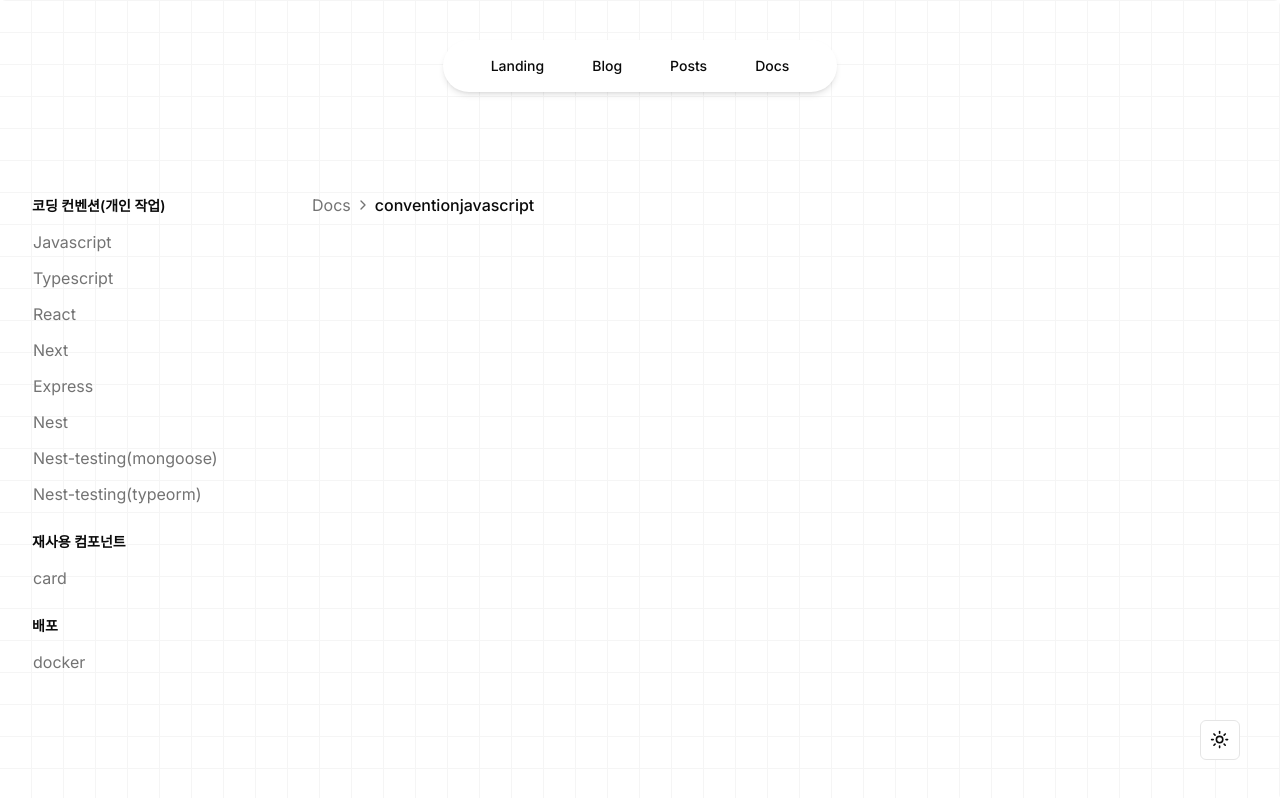
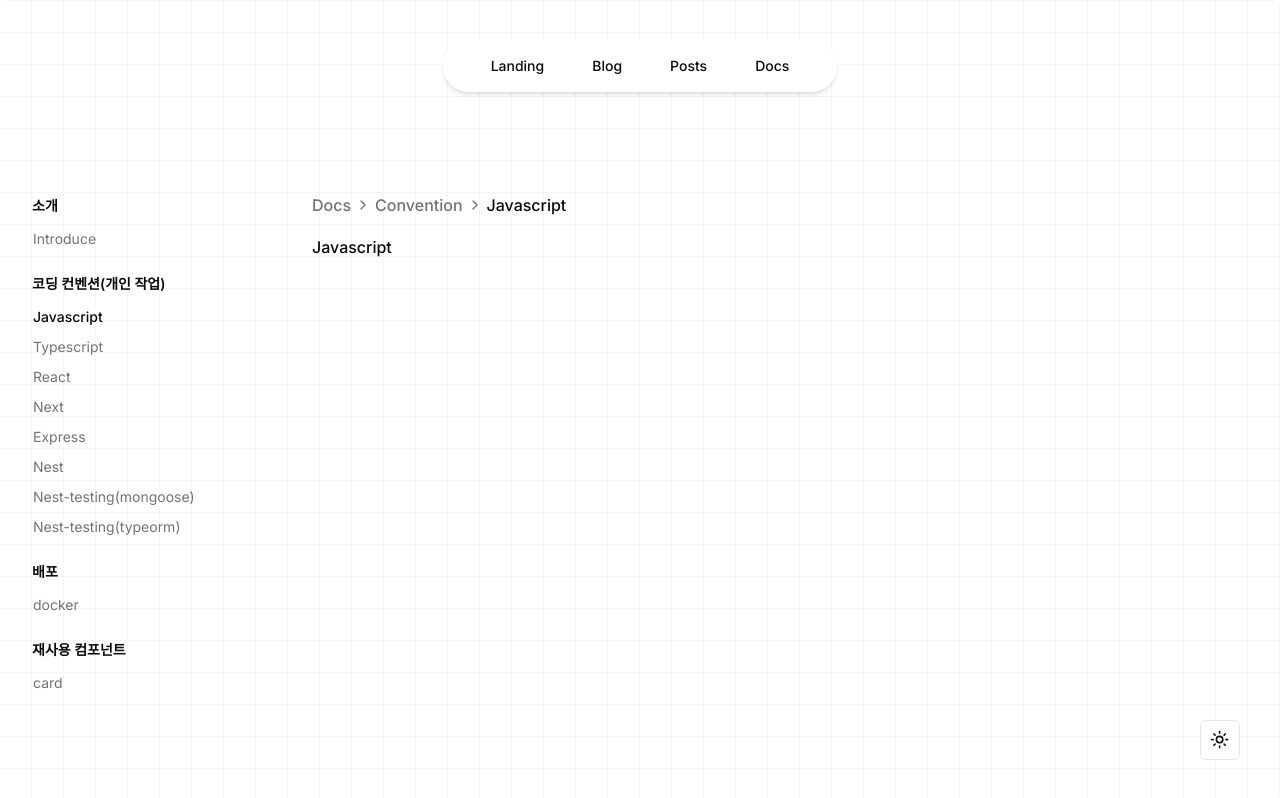
Before and after one commit to woo3145/nextjs14-blog-starter, a Next.js app: page /docs/convention/javascript in a window 1280 px wide. Built offline with nearby package versions, Linux system fonts and the light colour scheme.

Commit message:
✨ Bread 컴포넌트 작업

```diff
--- /dev/null
+++ b/src/app/docs/(contents)/convention/javascript/page.tsx
@@ -0,0 +1,10 @@
+import { Bread } from '@/app/docs/_components/bread';
+
+export default async function ConventionJavascriptPage() {
+  return (
+    <div>
+      <Bread items={['Docs', 'Convention', 'Javascript']} />
+      <div className="font-medium text-foreground">Javascript</div>
+    </div>
+  );
+}
--- /dev/null
+++ b/src/app/docs/(contents)/convention/typescript/page.tsx
@@ -0,0 +1,10 @@
+import { Bread } from '@/app/docs/_components/bread';
+
+export default async function ConventionTypescriptPage() {
+  return (
+    <div>
+      <Bread items={['Docs', 'Convention', 'Typescript']} />
+      <div className="font-medium text-foreground">Typescript</div>
+    </div>
+  );
+}
--- /dev/null
+++ b/src/app/docs/(contents)/layout.tsx
@@ -0,0 +1,13 @@
+import { ReactNode } from 'react';
+
+interface DocPageProps {
+  children: ReactNode;
+}
+
+export default async function DocPage({ children }: DocPageProps) {
+  return (
+    <main className="relative py-6 lg:gap-10 lg:py-8 ">
+      <div className="mx-auto w-full min-w-0">{children}</div>
+    </main>
+  );
+}
--- /dev/null
+++ b/src/app/docs/(contents)/page.tsx
@@ -0,0 +1,11 @@
+import { ChevronRightIcon } from 'lucide-react';
+import { Bread } from '../_components/bread';
+
+export default async function IntroducePage() {
+  return (
+    <div>
+      <Bread items={['Docs', 'Introduce']} />
+      <div className="font-medium text-foreground">Introduce</div>
+    </div>
+  );
+}
--- a/src/app/docs/[[...slug]]/page.tsx
+++ /dev/null
@@ -1,23 +0,0 @@
-import { ChevronRightIcon } from 'lucide-react';
-
-interface DocPageProps {
-  params: {
-    slug: string[];
-  };
-}
-
-export default async function DocPage({ params }: DocPageProps) {
-  return (
-    <main className="relative py-6 lg:gap-10 lg:py-8 ">
-      <div className="mx-auto w-full min-w-0">
-        <div className="mb-4 flex items-center space-x-1 text-sm text-muted-foreground">
-          <div className="overflow-hidden text-ellipsis whitespace-nowrap">
-            Docs
-          </div>
-          <ChevronRightIcon className="h-4 w-4" />
-          <div className="font-medium text-foreground">{params.slug}</div>
-        </div>
-      </div>
-    </main>
-  );
-}
--- /dev/null
+++ b/src/app/docs/_components/bread.tsx
@@ -0,0 +1,24 @@
+import { cn } from '@/lib/utils';
+import { ChevronRightIcon } from 'lucide-react';
+
+interface Props {
+  items: string[];
+}
+
+export const Bread = ({ items }: Props) => {
+  return (
+    <div className="mb-4 flex items-center space-x-1 text-sm text-muted-foreground">
+      {items.map((item, idx) => {
+        const lastItem = idx === items.length - 1;
+        return (
+          <>
+            {idx !== 0 ? <ChevronRightIcon className="h-4 w-4" /> : null}
+            <div className={cn('font-medium', lastItem && 'text-foreground')}>
+              {item}
+            </div>
+          </>
+        );
+      })}
+    </div>
+  );
+};
--- a/src/app/docs/_components/sidebar-nav.tsx
+++ b/src/app/docs/_components/sidebar-nav.tsx
@@ -45,7 +45,7 @@ export function DocsSidebarNavItems({
             key={index}
             href={item.href}
             className={cn(
-              'group flex w-full items-center rounded-md border border-transparent px-2 py-1 hover:underline',
+              'group flex w-full items-center rounded-md border border-transparent px-2 py-1 hover:underline text-sm',
               item.disabled && 'cursor-not-allowed opacity-60',
               pathname === item.href
                 ? 'font-medium text-foreground'
--- a/src/app/docs/docs.ts
+++ b/src/app/docs/docs.ts
@@ -7,46 +7,66 @@ interface DocsConfig {
 export const docsConfig: DocsConfig = {
   sidebarNav: [
     {
+      title: '소개',
+      items: [
+        {
+          title: 'Introduce',
+          href: '/docs',
+          items: [],
+        },
+      ],
+    },
+    {
       title: '코딩 컨벤션(개인 작업)',
       items: [
         {
           title: 'Javascript',
-          href: '/docs/javascript',
+          href: '/docs/convention/javascript',
           items: [],
         },
         {
           title: 'Typescript',
-          href: '/docs/typescript',
+          href: '/docs/convention/typescript',
           items: [],
         },
         {
           title: 'React',
-          href: '/docs/react',
+          href: '/docs/convention/react',
           items: [],
         },
         {
           title: 'Next',
-          href: '/docs/next',
+          href: '/docs/convention/next',
           items: [],
         },
         {
           title: 'Express',
-          href: '/docs/express',
+          href: '/docs/convention/express',
           items: [],
         },
         {
           title: 'Nest',
-          href: '/docs/nest',
+          href: '/docs/convention/nest',
           items: [],
         },
         {
           title: 'Nest-testing(mongoose)',
-          href: '/docs/nest-test-mongoose',
+          href: '/docs/convention/nest-test-mongoose',
           items: [],
         },
         {
           title: 'Nest-testing(typeorm)',
-          href: '/docs/nest-test-typeorm',
+          href: '/docs/convention/nest-test-typeorm',
+          items: [],
+        },
+      ],
+    },
+    {
+      title: '배포',
+      items: [
+        {
+          title: 'docker',
+          href: '/docs/deploy/docker',
           items: [],
         },
       ],
@@ -61,15 +81,5 @@ export const docsConfig: DocsConfig = {
         },
       ],
     },
-    {
-      title: '배포',
-      items: [
-        {
-          title: 'docker',
-          href: '/docs/deploy',
-          items: [],
-        },
-      ],
-    },
   ],
 };
```
